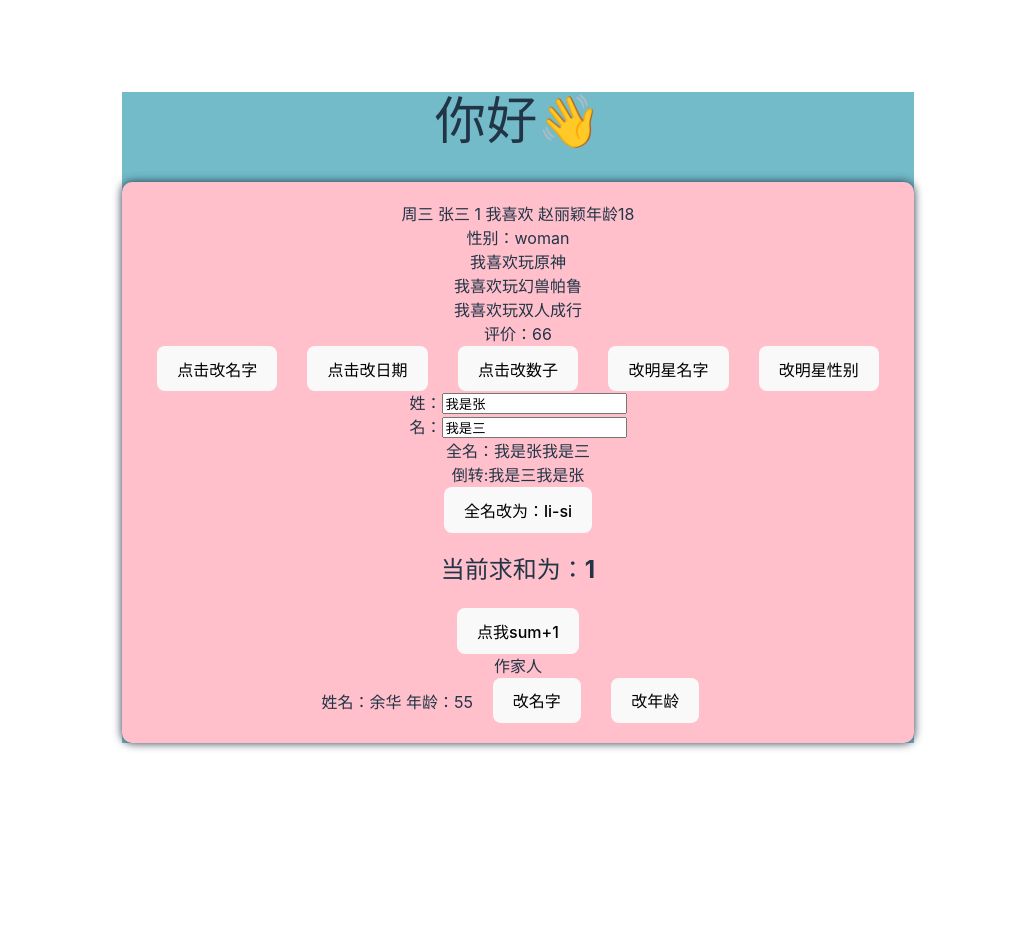
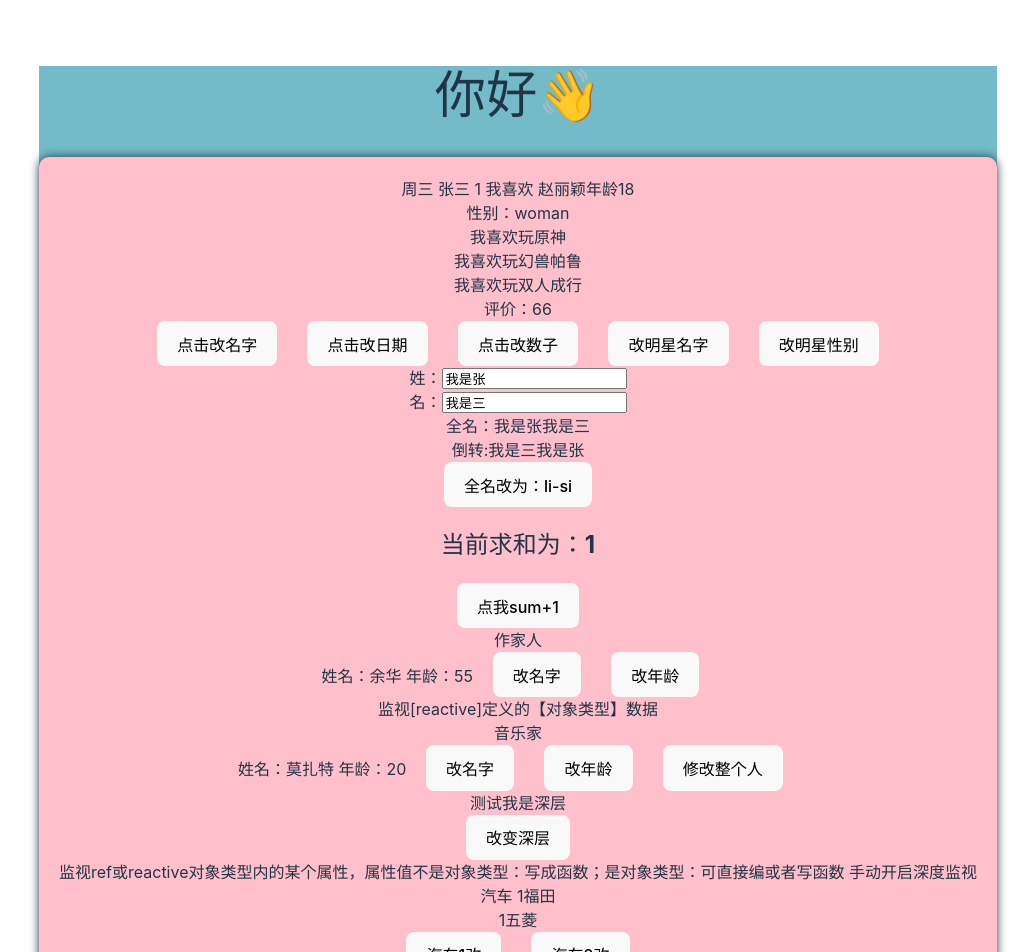
Before and after one commit to gypgyptestmore/vue3_ts_test, a Vue app in the folder vue3_ts/: page / in a window 1280 px wide. Shown: the top 952 px of the page, without its empty margins (122-1157 px from the left). Before the commit the page ends 800 px from the top, so only its background shows below. Built offline with nearby package versions, Linux system fonts and the light colour scheme.

Commit message:
feat:watch 基本类型与对象

```diff
--- a/vue3_ts/src/components/Person.vue
+++ b/vue3_ts/src/components/Person.vue
@@ -27,6 +27,24 @@
     姓名：{{ person.name }} 年龄：{{ person.age }}
     <button @click="changeNames">改名字</button>
     <button @click="chantages">改年龄</button>
+    <div>监视[reactive]定义的【对象类型】数据</div>
+    <div>音乐家</div>
+    姓名：{{ person1.name }} 年龄：{{ person1.age }}
+    <button @click="changeNamesmus">改名字</button>
+    <button @click="changeagesmus">改年龄</button>
+    <button @click="changeallperson">修改整个人</button>
+    <div>测试{{ obj1.a.b.c }}</div>
+    <button @click="changeDeep">改变深层</button>
+    <div>
+      监视ref或reactive对象类型内的某个属性，属性值不是对象类型：写成函数；是对象类型：可直接编或者写函数
+      手动开启深度监视
+    </div>
+    <div>
+      汽车 1{{ person1.car.c1 }}<br />
+      1{{ person1.car.c2 }}
+    </div>
+    <button @click="benchi">汽车1改</button>
+    <button @click="baoma">汽车2改</button>
   </div>
 </template>
 
@@ -163,6 +181,53 @@ watch(
   },
   { deep: true }
 );
+let person1 = reactive({
+  name: "莫扎特",
+  age: 20,
+  car: {
+    c1: "福田",
+    c2: "五菱",
+  },
+});
+function changeagesmus() {
+  person1.age += 1;
+}
+function changeNamesmus() {
+  person1.name = "阿炳";
+}
+function changeallperson() {
+  Object.assign(person1, { name: "使用Object.assign改变", age: "40" });
+}
+watch(person1, (newValue, oldValue) => {
+  console.log("监听对象变化", newValue, oldValue);
+});
+let obj1 = reactive({
+  a: {
+    b: {
+      c: "我是深层",
+    },
+  },
+});
+function changeDeep() {
+  obj1.a.b.c = "直接改变对象调用属性，而不是使用Object.assign";
+}
+watch(obj1, (newValue, oldValue) => {
+  console.log("深层改变", newValue, oldValue);
+});
+
+function benchi() {
+  person1.car.c1 = "奔驰";
+}
+function baoma() {
+  person1.car.c2 = "宝马";
+}
+watch(
+  [() => person1.car, person1.name],
+  (newValue, oldValue) => {
+    console.log("对象属性值perosn.car变化了", newValue, oldValue);
+  },
+  { deep: true }
+);
 </script>
 
   <style scoped>
```
